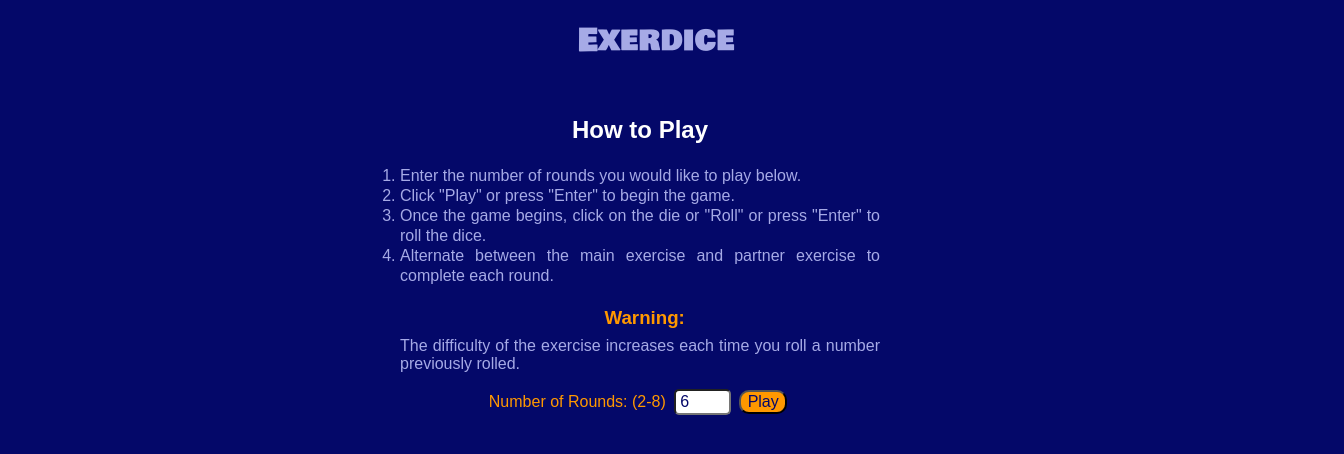
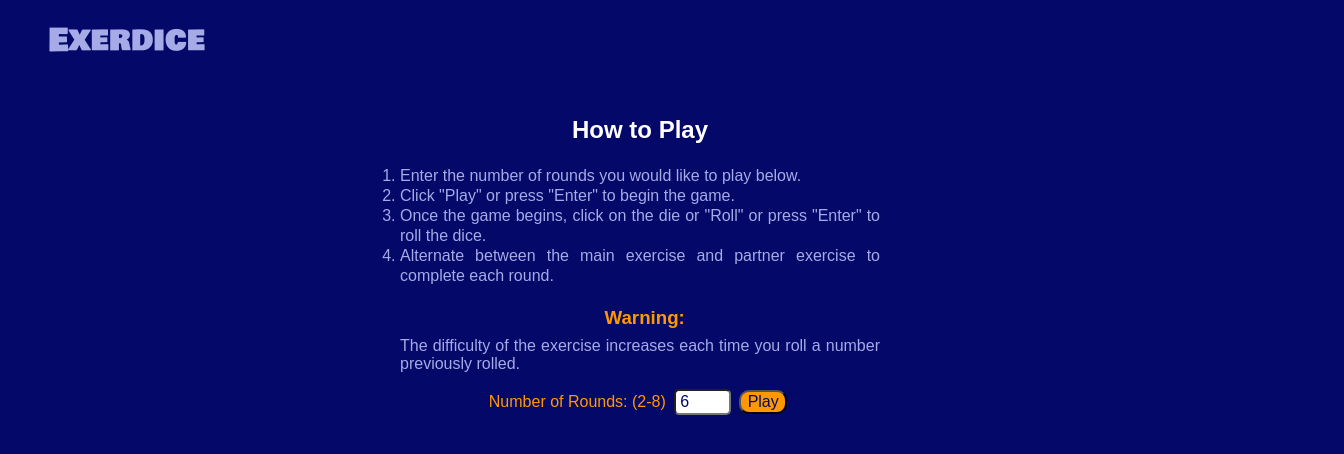
Before and after one commit to rtviner/exerdice-ng, an Angular app: page /start in a window 1280 px wide. Shown: the top 454 px of the page, 1344 px wide, since content can reach past the window. Built offline with nearby package versions, Linux system fonts and the light colour scheme; a web font is replaced by a local one.

Commit message:
justify main title

```diff
--- a/src/app/app.component.css
+++ b/src/app/app.component.css
@@ -2,7 +2,8 @@
 h1#title {
   font: 2em 'Bowlby One SC', arial;
 	margin: 0 auto;
-	text-align: center;
+	margin-left: 1em;
+	text-align: justify;
 	padding: .5em;
 	width: 100%;
 	height: 9vh;
```
